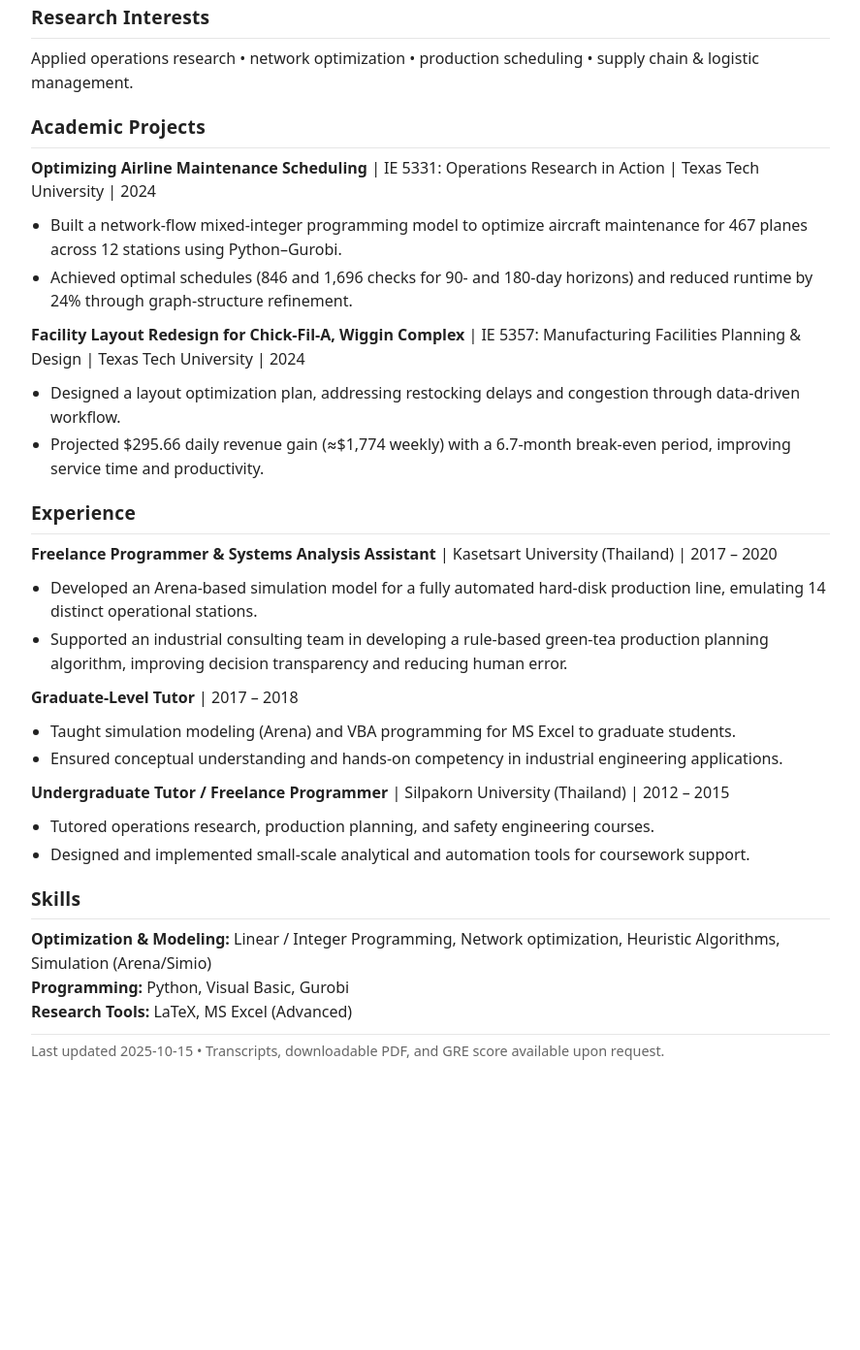
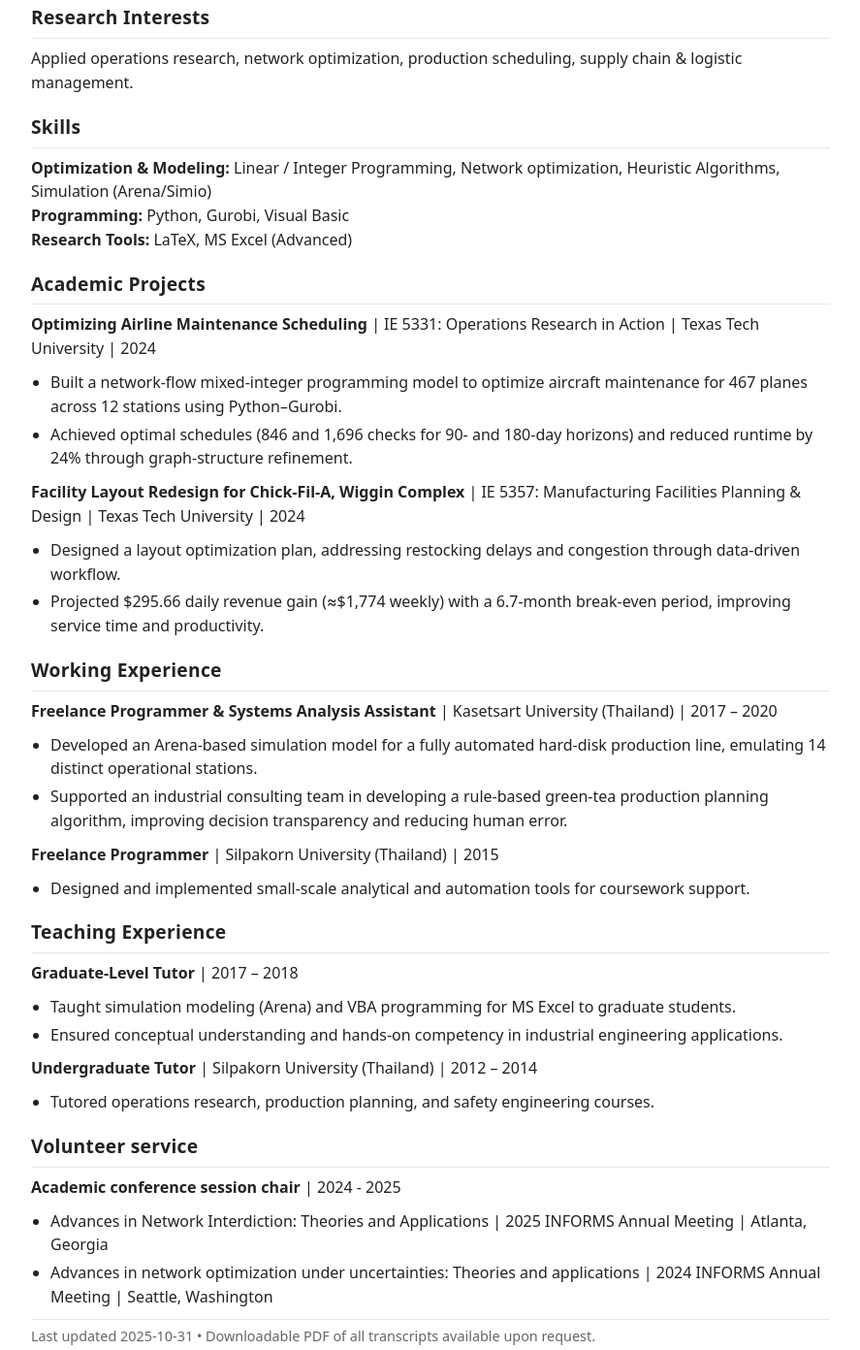
Before and after one commit to thanakritpiyachayawat/thanakritpiyachayawat.github.io, a plain HTML site: page index.html in a window 1280 px wide. Shown: the part 745-2137 px from the top of the page at 97% size, without its empty margins (196-1083 px from the left). Before the commit the page ends 1906 px from the top, so only its background shows below. Drawn offline with Linux system fonts and the light colour scheme.

Commit message:
Update index.html

```diff
--- a/index.html
+++ b/index.html
@@ -32,9 +32,9 @@
   <section class="section">
     <h2>Education</h2>
     <ul>
-      <li><strong>Master of Science | Industrial Engineering</strong> — Texas Tech University, USA <span class="meta">| Expected December 2025 • GPA 3.92</span></li>
-      <li><strong>Master of Engineering | Industrial Engineering</strong> — Kasetsart University, Thailand <span class="meta">| 2017 • GPA 4.00</span></li>
-      <li><strong>Bachelor of Engineering | Management and Logistics Engineering</strong> — Silpakorn University, Thailand <span class="meta">| 2014 • GPA 3.80 (First-Class Honors)</span></li>
+      <li><strong>Master of Science | Industrial Engineering</strong> — Texas Tech University, USA <span class="meta">| Expected December 2025 <span class="meta">| GPA 3.92</span></li>
+      <li><strong>Master of Engineering | Industrial Engineering</strong> — Kasetsart University, Thailand <span class="meta">| 2017 <span class="meta">| GPA 4.00</span></li>
+      <li><strong>Bachelor of Engineering | Management and Logistics Engineering</strong> — Silpakorn University, Thailand <span class="meta">| 2014 <span class="meta">| GPA 3.80 (First-Class Honors)</span></li>
     </ul>
   </section>
 
@@ -49,7 +49,14 @@
 
   <section class="section">
     <h2>Research Interests</h2>
-    <p>Applied operations research • network optimization • production scheduling • supply chain & logistic management.</p>
+    <p>Applied operations research, network optimization, production scheduling, supply chain & logistic management.</p>
+  </section>
+
+  <section class="section">
+    <h2>Skills</h2>
+    <p><strong>Optimization & Modeling:</strong> Linear / Integer Programming, Network optimization, Heuristic Algorithms, Simulation (Arena/Simio)<br>
+    <strong>Programming:</strong> Python, Gurobi, Visual Basic<br>
+    <strong>Research Tools:</strong> LaTeX, MS Excel (Advanced)</p>
   </section>
 
   <section class="section">
@@ -67,33 +74,42 @@
   </section>
 
   <section class="section">
-    <h2>Experience</h2>
+    <h2>Working Experience</h2>
     <p><strong>Freelance Programmer & Systems Analysis Assistant</strong> | Kasetsart University (Thailand) | 2017 – 2020</p>
     <ul>
       <li>Developed an Arena-based simulation model for a fully automated hard-disk production line, emulating 14 distinct operational stations.</li>
       <li>Supported an industrial consulting team in developing a rule-based green-tea production planning algorithm, improving decision transparency and reducing human error.</li>
     </ul>
+    <p><strong>Freelance Programmer</strong> | Silpakorn University (Thailand) | 2015</p>
+    <ul>
+      <li>Designed and implemented small-scale analytical and automation tools for coursework support.</li>
+    </ul>
+  </section>
+
+  <section class="section">
+    <h2>Teaching Experience</h2>
     <p><strong>Graduate-Level Tutor</strong> | 2017 – 2018</p>
     <ul>
       <li>Taught simulation modeling (Arena) and VBA programming for MS Excel to graduate students.</li>
       <li>Ensured conceptual understanding and hands-on competency in industrial engineering applications.</li>
     </ul>
-    <p><strong>Undergraduate Tutor / Freelance Programmer</strong> | Silpakorn University (Thailand) | 2012 – 2015</p>
+    <p><strong>Undergraduate Tutor</strong> | Silpakorn University (Thailand) | 2012 – 2014</p>
     <ul>
       <li>Tutored operations research, production planning, and safety engineering courses.</li>
-      <li>Designed and implemented small-scale analytical and automation tools for coursework support.</li>
     </ul>
   </section>
 
   <section class="section">
-    <h2>Skills</h2>
-    <p><strong>Optimization & Modeling:</strong> Linear / Integer Programming, Network optimization, Heuristic Algorithms, Simulation (Arena/Simio)<br>
-    <strong>Programming:</strong> Python, Visual Basic, Gurobi<br>
-    <strong>Research Tools:</strong> LaTeX, MS Excel (Advanced)</p>
+    <h2>Volunteer service</h2>
+    <p><strong>Academic conference session chair</strong> | 2024 - 2025</p>
+    <ul>
+      <li>Advances in Network Interdiction: Theories and Applications | 2025 INFORMS Annual Meeting | Atlanta, Georgia</li>
+      <li>Advances in network optimization under uncertainties: Theories and applications | 2024 INFORMS Annual Meeting | Seattle, Washington</li>
+    </ul>
   </section>
 
   <div class="hr"></div>
-  <p class="small">Last updated 2025-10-15 • Transcripts, downloadable PDF, and GRE score available upon request.</p>
+  <p class="small">Last updated 2025-10-31 • Downloadable PDF of all transcripts available upon request.</p>
 </div>
 </body>
 </html>
```
